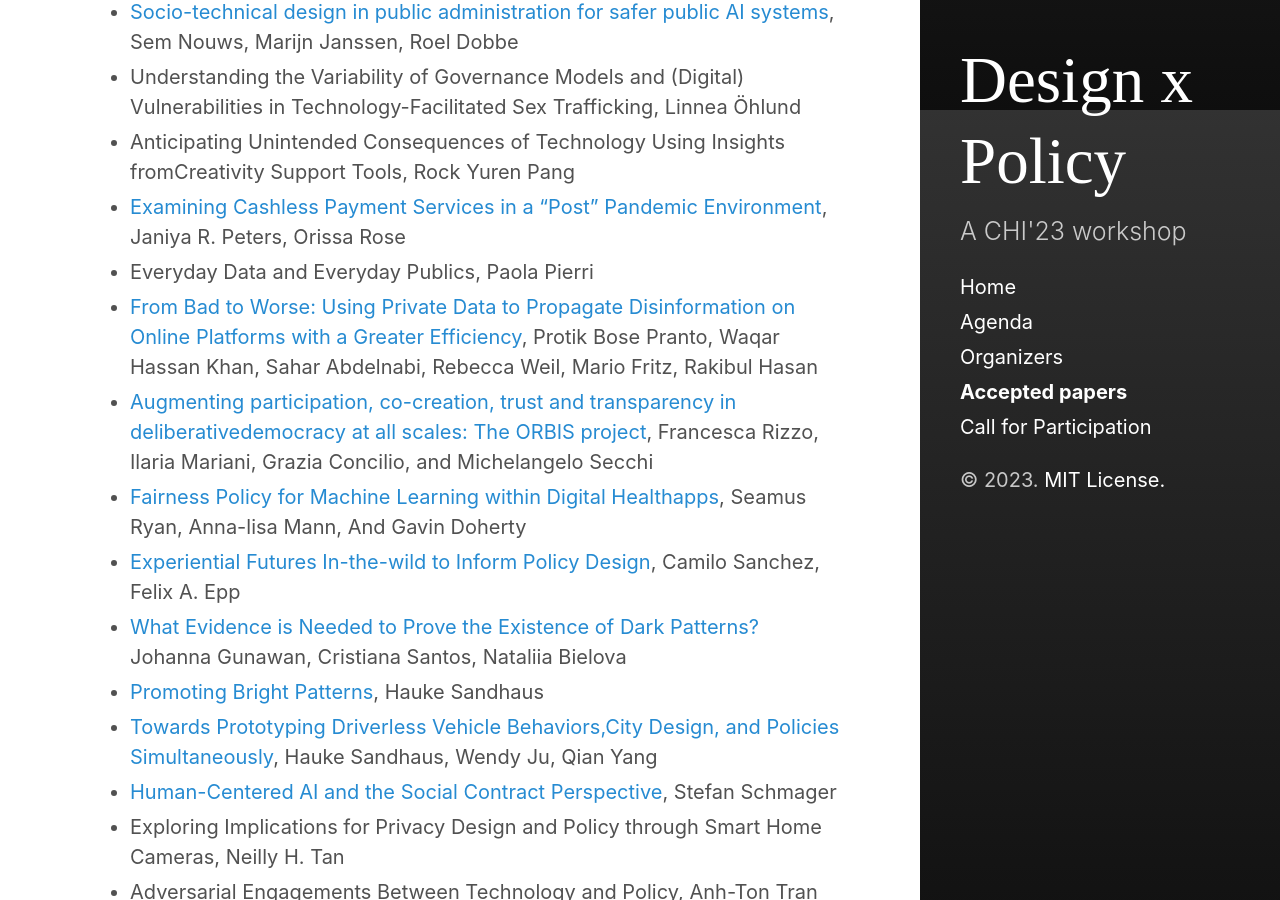
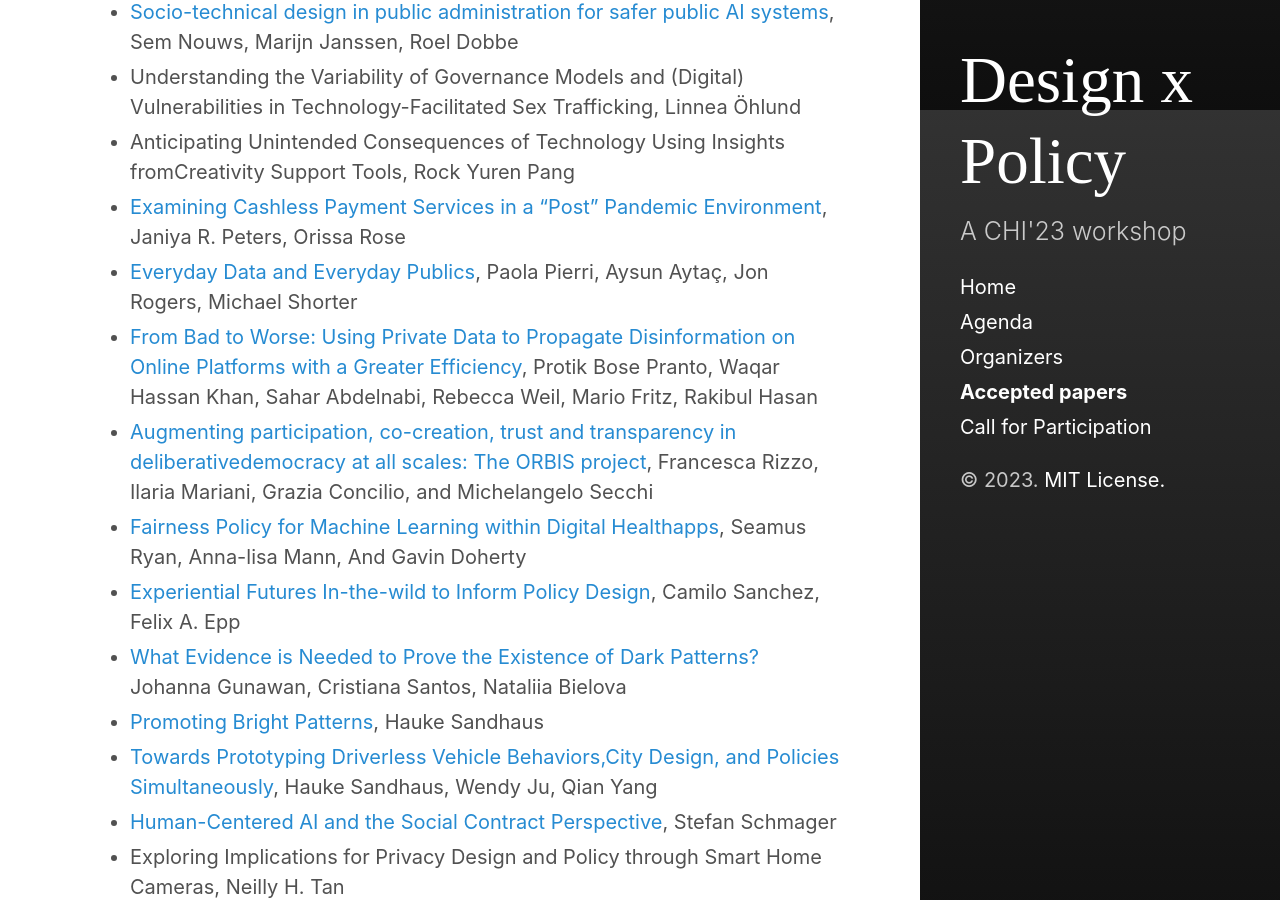
Before and after one commit to yang-qian/designpolicyCHI23, a Jekyll site: the page built from accepted.md, in a window 1280 px wide and 900 px high, scrolled down 2590 px. Built offline with Jekyll 4.4.1, drawn with Linux system fonts in a browser that asks for light colours.

Commit message:
update submission

```diff
--- a/accepted.md
+++ b/accepted.md
@@ -45,7 +45,7 @@ sidebar_link: true
 - Understanding the Variability of Governance Models and (Digital) Vulnerabilities in Technology-Facilitated Sex Trafficking, Linnea Öhlund
 - Anticipating Unintended Consequences of Technology Using Insights fromCreativity Support Tools, Rock Yuren Pang
 - [Examining Cashless Payment Services in a “Post” Pandemic Environment](http://arxiv.org/abs/2303.12970), Janiya R. Peters, Orissa Rose
-- Everyday Data and Everyday Publics, Paola Pierri
+- [Everyday Data and Everyday Publics](https://cornell.box.com/s/22l1xdnu3ec2kmtwrqu4yh01mynr5zi3), Paola Pierri, Aysun Aytaç, Jon Rogers, Michael Shorter
 - [From Bad to Worse: Using Private Data to Propagate Disinformation on Online Platforms with a Greater Efficiency](https://cornell.box.com/s/h1442ce40mva2e4mwzfcinka407v7zf6), Protik Bose Pranto, Waqar Hassan Khan, Sahar Abdelnabi, Rebecca Weil, Mario Fritz, Rakibul Hasan
 - [Augmenting participation, co-creation, trust and transparency in deliberativedemocracy at all scales: The ORBIS project](https://cornell.box.com/s/qlng390p8ux4by3rjsaew7y1u1nf0gfe), Francesca Rizzo, Ilaria Mariani, Grazia Concilio, and Michelangelo Secchi
 - [Fairness Policy for Machine Learning within Digital Healthapps](https://cornell.box.com/s/2fsnvbhsxix9tst4ojs58vy9w26xblgo), Seamus Ryan, Anna-lisa Mann, And Gavin Doherty
```
